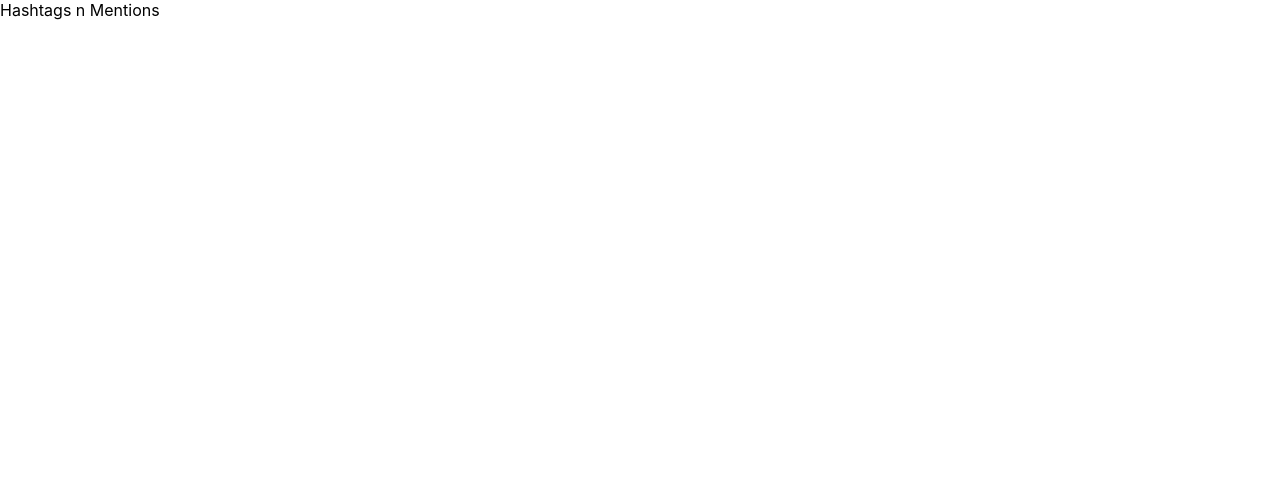
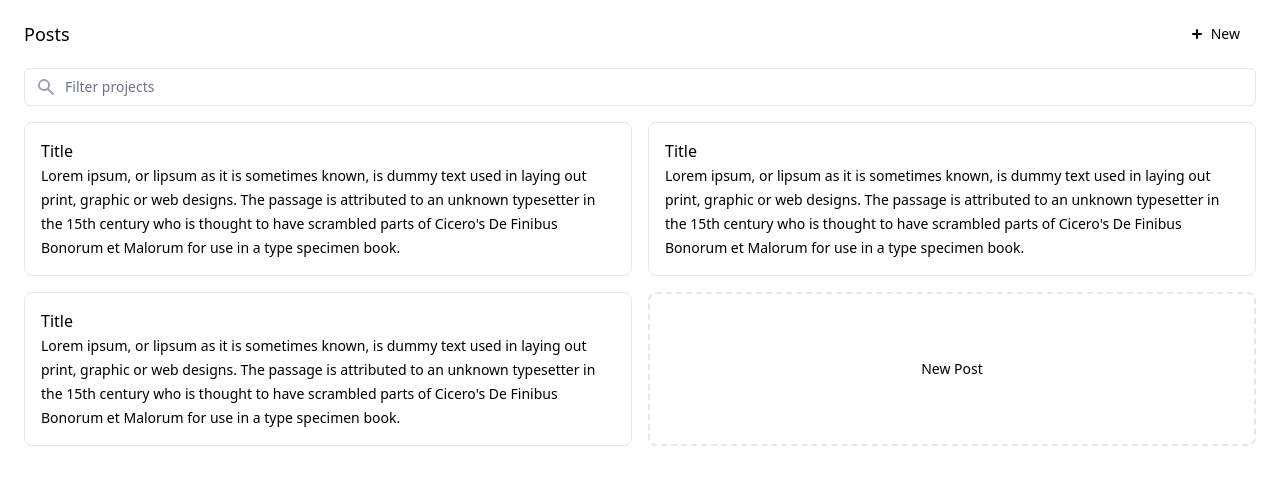
Before and after one commit to gauravadhikari1997/hashtags-and-mentions-in-react, a React (Create React App) app: page / in a window 1280 px wide. Shown: the top 484 px of the page. Built offline with nearby package versions, Linux system fonts and the light colour scheme.

Commit message:
added components and integrated TailwindCSS

```diff
--- /dev/null
+++ b/craco.config.js
@@ -0,0 +1,8 @@
+// craco.config.js
+module.exports = {
+  style: {
+    postcss: {
+      plugins: [require("tailwindcss"), require("autoprefixer")],
+    },
+  },
+};
--- a/src/App.css
+++ /dev/null
@@ -1,38 +0,0 @@
-.App {
-  text-align: center;
-}
-
-.App-logo {
-  height: 40vmin;
-  pointer-events: none;
-}
-
-@media (prefers-reduced-motion: no-preference) {
-  .App-logo {
-    animation: App-logo-spin infinite 20s linear;
-  }
-}
-
-.App-header {
-  background-color: #282c34;
-  min-height: 100vh;
-  display: flex;
-  flex-direction: column;
-  align-items: center;
-  justify-content: center;
-  font-size: calc(10px + 2vmin);
-  color: white;
-}
-
-.App-link {
-  color: #61dafb;
-}
-
-@keyframes App-logo-spin {
-  from {
-    transform: rotate(0deg);
-  }
-  to {
-    transform: rotate(360deg);
-  }
-}
--- a/src/App.js
+++ b/src/App.js
@@ -1,8 +1,14 @@
+import Filter from "./components/Filter";
+import Header from "./components/Header";
+import Posts from "./components/Posts";
+
 function App() {
   return (
-    <div className="App">
-      <header className="App-header">Hashtags n Mentions</header>
-    </div>
+    <section className="px-4 sm:px-6 lg:px-4 xl:px-6 pt-4 pb-4 sm:pb-6 lg:pb-4 xl:pb-6 space-y-4">
+      <Header />
+      <Filter />
+      <Posts />
+    </section>
   );
 }
 
--- /dev/null
+++ b/src/components/Card.js
@@ -0,0 +1,27 @@
+const Card = () => {
+  return (
+    <li x-for="item in items">
+      <a
+        href="item.url"
+        className="hover:bg-light-blue-500 hover:border-transparent hover:shadow-lg group block rounded-lg p-4 border border-gray-200"
+      >
+        <div className="grid sm:block lg:grid xl:block grid-cols-2 grid-rows-1 items-center">
+          <div>
+            <span className=" leading-6 font-medium text-black">Title</span>
+          </div>
+          <div>
+            <span className="group-hover:text-light-blue-200 text-sm font-medium sm:mb-4 lg:mb-0 xl:mb-4">
+              Lorem ipsum, or lipsum as it is sometimes known, is dummy text
+              used in laying out print, graphic or web designs. The passage is
+              attributed to an unknown typesetter in the 15th century who is
+              thought to have scrambled parts of Cicero's De Finibus Bonorum et
+              Malorum for use in a type specimen book.
+            </span>
+          </div>
+        </div>
+      </a>
+    </li>
+  );
+};
+
+export default Card;
--- /dev/null
+++ b/src/components/Filter.js
@@ -0,0 +1,26 @@
+const Filter = () => {
+  return (
+    <form className="relative">
+      <svg
+        width="20"
+        height="20"
+        fill="currentColor"
+        className="absolute left-3 top-1/2 transform -translate-y-1/2 text-gray-400"
+      >
+        <path
+          fillRule="evenodd"
+          clipRule="evenodd"
+          d="M8 4a4 4 0 100 8 4 4 0 000-8zM2 8a6 6 0 1110.89 3.476l4.817 4.817a1 1 0 01-1.414 1.414l-4.816-4.816A6 6 0 012 8z"
+        />
+      </svg>
+      <input
+        className="focus:ring-1 focus:ring-light-blue-500 focus:outline-none w-full text-sm text-black placeholder-gray-500 border border-gray-200 rounded-md py-2 pl-10"
+        type="text"
+        aria-label="Filter projects"
+        placeholder="Filter projects"
+      />
+    </form>
+  );
+};
+
+export default Filter;
--- /dev/null
+++ b/src/components/Header.js
@@ -0,0 +1,24 @@
+const Header = () => {
+  return (
+    <header className="flex items-center justify-between">
+      <h2 className="text-lg leading-6 font-medium text-black">Posts</h2>
+      <button className="hover:bg-light-blue-200 hover:text-light-blue-800 group flex items-center rounded-md bg-light-blue-100 text-light-blue-600 text-sm font-medium px-4 py-2">
+        <svg
+          className="group-hover:text-light-blue-600 text-light-blue-500 mr-2"
+          width="12"
+          height="20"
+          fill="currentColor"
+        >
+          <path
+            fillRule="evenodd"
+            clipRule="evenodd"
+            d="M6 5a1 1 0 011 1v3h3a1 1 0 110 2H7v3a1 1 0 11-2 0v-3H2a1 1 0 110-2h3V6a1 1 0 011-1z"
+          />
+        </svg>
+        New
+      </button>
+    </header>
+  );
+};
+
+export default Header;
--- /dev/null
+++ b/src/components/Posts.js
@@ -0,0 +1,21 @@
+import Card from "./Card";
+
+const Posts = () => {
+  return (
+    <ul className="grid grid-cols-1 sm:grid-cols-2 lg:grid-cols-1 xl:grid-cols-2 gap-4">
+      <Card />
+      <Card />
+      <Card />
+      <li className="hover:shadow-lg flex rounded-lg">
+        <a
+          href="/new"
+          className="hover:border-transparent hover:shadow-xs w-full flex items-center justify-center rounded-lg border-2 border-dashed border-gray-200 text-sm font-medium py-4"
+        >
+          New Post
+        </a>
+      </li>
+    </ul>
+  );
+};
+
+export default Posts;
--- a/src/index.css
+++ b/src/index.css
@@ -1,13 +1,4 @@
-body {
-  margin: 0;
-  font-family: -apple-system, BlinkMacSystemFont, 'Segoe UI', 'Roboto', 'Oxygen',
-    'Ubuntu', 'Cantarell', 'Fira Sans', 'Droid Sans', 'Helvetica Neue',
-    sans-serif;
-  -webkit-font-smoothing: antialiased;
-  -moz-osx-font-smoothing: grayscale;
-}
-
-code {
-  font-family: source-code-pro, Menlo, Monaco, Consolas, 'Courier New',
-    monospace;
-}
+/* ./src/index.css */
+@tailwind base;
+@tailwind components;
+@tailwind utilities;
--- /dev/null
+++ b/src/tailwind.config.js
@@ -0,0 +1,11 @@
+module.exports = {
+  purge: ["./src/**/*.{js,jsx,ts,tsx}", "./public/index.html"],
+  darkMode: false, // or 'media' or 'class'
+  theme: {
+    extend: {},
+  },
+  variants: {
+    extend: {},
+  },
+  plugins: [],
+};
```
Also changed, not shown: package.json (+9 -2 lines), 1 other file (tests, documents, lock files or other folders).
